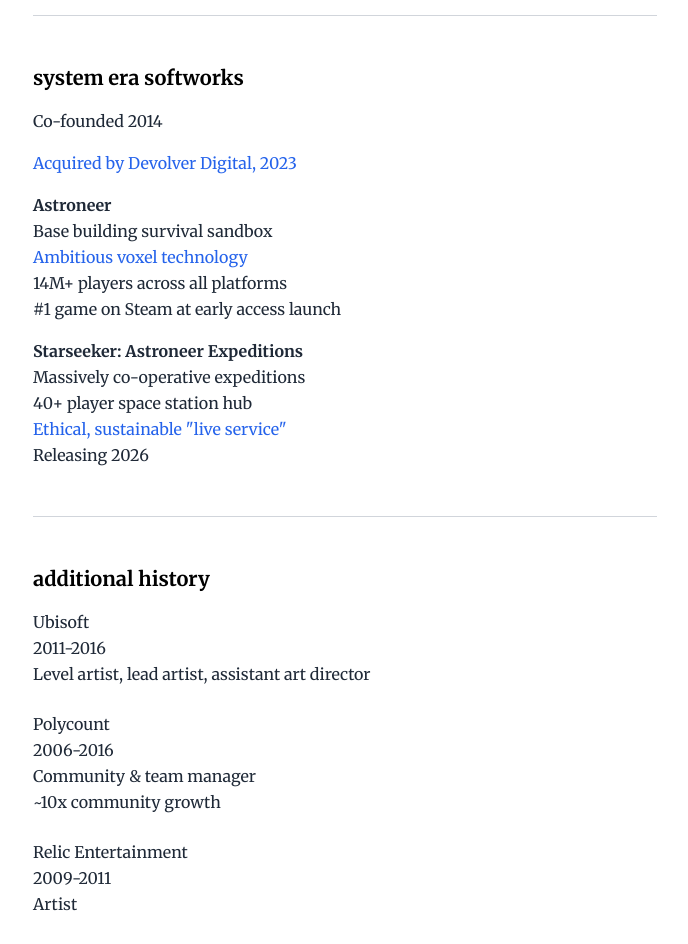
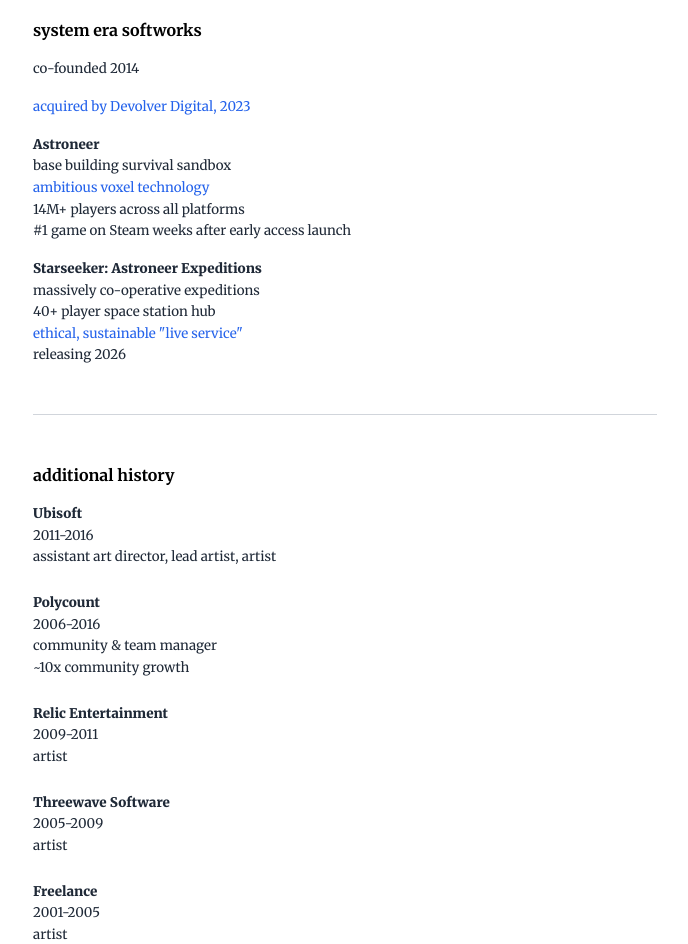
Before and after one commit to XYZCHiiLD/adambromell-site, a Next.js app: page / in a window 1280 px wide. Shown: the part 540-1484 px from the top of the page, without its empty margins (295-983 px from the left). Built offline with nearby package versions, Linux system fonts and the light colour scheme.

Commit message:
Add files via upload

```diff
--- a/src/app/globals.css
+++ b/src/app/globals.css
@@ -4,12 +4,23 @@
 
 body {
   font-family: 'Merriweather', Georgia, 'Times New Roman', Times, serif;
-  font-size: 12pt;
+  font-size: 10pt;
   font-weight: 400;
   -webkit-font-smoothing: antialiased;
   -moz-osx-font-smoothing: grayscale;
 }
 
-h1, h2, h3, h4, h5, h6 {
+h1 {
+  font-size: 12pt;
   font-weight: 900;
 }
+
+h2 {
+  font-size: 12pt;
+  font-weight: 900;
+}
+
+.subheading {
+  font-size: 10pt;
+  font-weight: 900;
+}
--- a/src/app/page.js
+++ b/src/app/page.js
@@ -5,7 +5,7 @@ export default function Home() {
 
         {/* Header */}
         <header className="mb-12">
-          <h1 className="text-2xl md:text-3xl font-bold mb-4">adam bromell</h1>
+          <h1 className="font-bold mb-4">adam bromell</h1>
           <p className="mb-6">
             Creative Director | CCO & Co-founder, System Era
           </p>
@@ -33,7 +33,7 @@ export default function Home() {
 
         {/* About */}
         <section className="mb-12">
-          <h2 className="text-xl font-bold mb-4">about</h2>
+          <h2 className="font-bold mb-4">about</h2>
           <div className="space-y-4 text-gray-800 leading-relaxed">
             <p>
               As CCO and co-founder of <a href="https://www.systemera.net" target="_blank" rel="noopener noreferrer" className="text-blue-600 hover:underline">System Era Softworks</a>, I've led the studio's creative vision from inception through to our 2023 acquisition by Devolver Digital. I first began building games as a 3D artist in 2001, and have spent the last decade as Creative Director for System Era's most ambitious projects.
@@ -48,25 +48,25 @@ export default function Home() {
 
         {/* System Era */}
         <section className="mb-12">
-          <h2 className="text-xl font-bold mb-4">system era softworks</h2>
+          <h2 className="font-bold mb-4">system era softworks</h2>
           <div className="space-y-4 text-gray-800 leading-relaxed">
-            <p>Co-founded 2014</p>
-            <p><a href="https://www.gamedeveloper.com/business/devolver-digital-to-acquire-astroneer-dev-system-era-for-up-to-40m" target="_blank" rel="noopener noreferrer" className="text-blue-600 hover:underline">Acquired by Devolver Digital, 2023</a></p>
+            <p>co-founded 2014</p>
+            <p><a href="https://www.gamedeveloper.com/business/devolver-digital-to-acquire-astroneer-dev-system-era-for-up-to-40m" target="_blank" rel="noopener noreferrer" className="text-blue-600 hover:underline">acquired by Devolver Digital, 2023</a></p>
 
             <div className="mt-6">
-              <p className="font-bold">Astroneer</p>
-              <p>Base building survival sandbox</p>
-              <p><a href="https://www.gamedeveloper.com/design/what-i-astroneer-i-s-devs-learned-while-leaving-early-access" target="_blank" rel="noopener noreferrer" className="text-blue-600 hover:underline">Ambitious voxel technology</a></p>
+              <p className="subheading">Astroneer</p>
+              <p>base building survival sandbox</p>
+              <p><a href="https://www.gamedeveloper.com/design/what-i-astroneer-i-s-devs-learned-while-leaving-early-access" target="_blank" rel="noopener noreferrer" className="text-blue-600 hover:underline">ambitious voxel technology</a></p>
               <p>14M+ players across all platforms</p>
-              <p>#1 game on Steam at early access launch</p>
+              <p>#1 game on Steam weeks after early access launch</p>
             </div>
 
             <div className="mt-6">
-              <p className="font-bold">Starseeker: Astroneer Expeditions</p>
-              <p>Massively co-operative expeditions</p>
+              <p className="subheading">Starseeker: Astroneer Expeditions</p>
+              <p>massively co-operative expeditions</p>
               <p>40+ player space station hub</p>
-              <p><a href="https://gamerant.com/starseeker-astroneer-expeditions-live-service-fomo-content/" target="_blank" rel="noopener noreferrer" className="text-blue-600 hover:underline">Ethical, sustainable "live service"</a></p>
-              <p>Releasing 2026</p>
+              <p><a href="https://gamerant.com/starseeker-astroneer-expeditions-live-service-fomo-content/" target="_blank" rel="noopener noreferrer" className="text-blue-600 hover:underline">ethical, sustainable "live service"</a></p>
+              <p>releasing 2026</p>
             </div>
           </div>
         </section>
@@ -75,37 +75,37 @@ export default function Home() {
 
         {/* Additional History */}
         <section className="mb-12">
-          <h2 className="text-xl font-bold mb-4">additional history</h2>
+          <h2 className="font-bold mb-4">additional history</h2>
           <div className="space-y-6 text-gray-800 leading-relaxed">
 
             <div>
-              <p className="font-medium">Ubisoft</p>
+              <p className="subheading">Ubisoft</p>
               <p>2011-2016</p>
-              <p>Level artist, lead artist, assistant art director</p>
+              <p>assistant art director, lead artist, artist</p>
             </div>
 
             <div>
-              <p className="font-medium">Polycount</p>
+              <p className="subheading">Polycount</p>
               <p>2006-2016</p>
-              <p>Community & team manager<br />~10x community growth</p>
+              <p>community & team manager<br />~10x community growth</p>
             </div>
 
             <div>
-              <p className="font-medium">Relic Entertainment</p>
+              <p className="subheading">Relic Entertainment</p>
               <p>2009-2011</p>
-              <p>Artist</p>
+              <p>artist</p>
             </div>
 
             <div>
-              <p className="font-medium">Threewave Software</p>
+              <p className="subheading">Threewave Software</p>
               <p>2005-2009</p>
-              <p>Artist</p>
+              <p>artist</p>
             </div>
 
             <div>
-              <p className="font-medium">Freelance</p>
+              <p className="subheading">Freelance</p>
               <p>2001-2005</p>
-              <p>Artist</p>
+              <p>artist</p>
             </div>
 
           </div>
@@ -115,7 +115,7 @@ export default function Home() {
 
         {/* Contact */}
         <section>
-          <h2 className="text-xl font-bold mb-4">contact</h2>
+          <h2 className="font-bold mb-4">contact</h2>
           <a
             href="https://www.threads.net/@adambromell"
             target="_blank"
```
